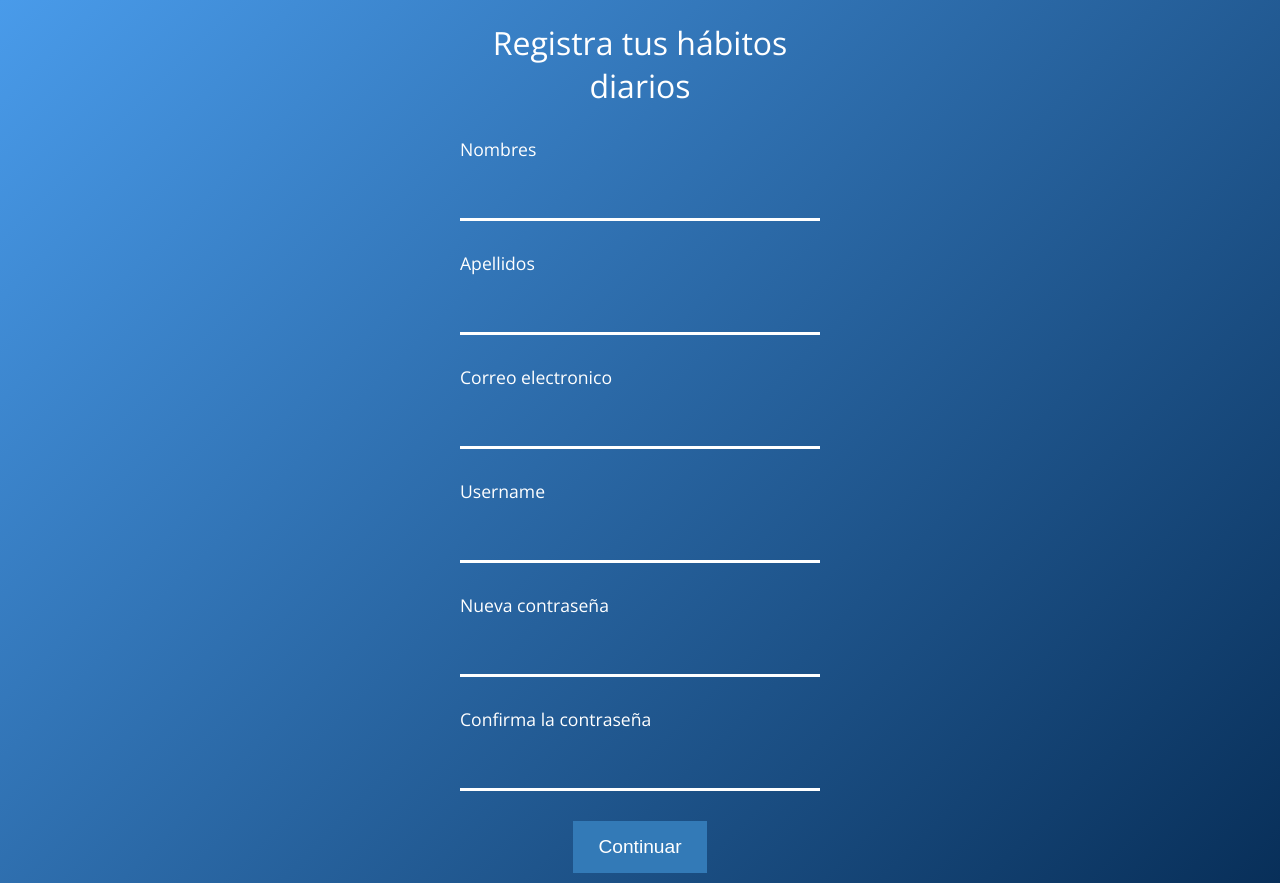
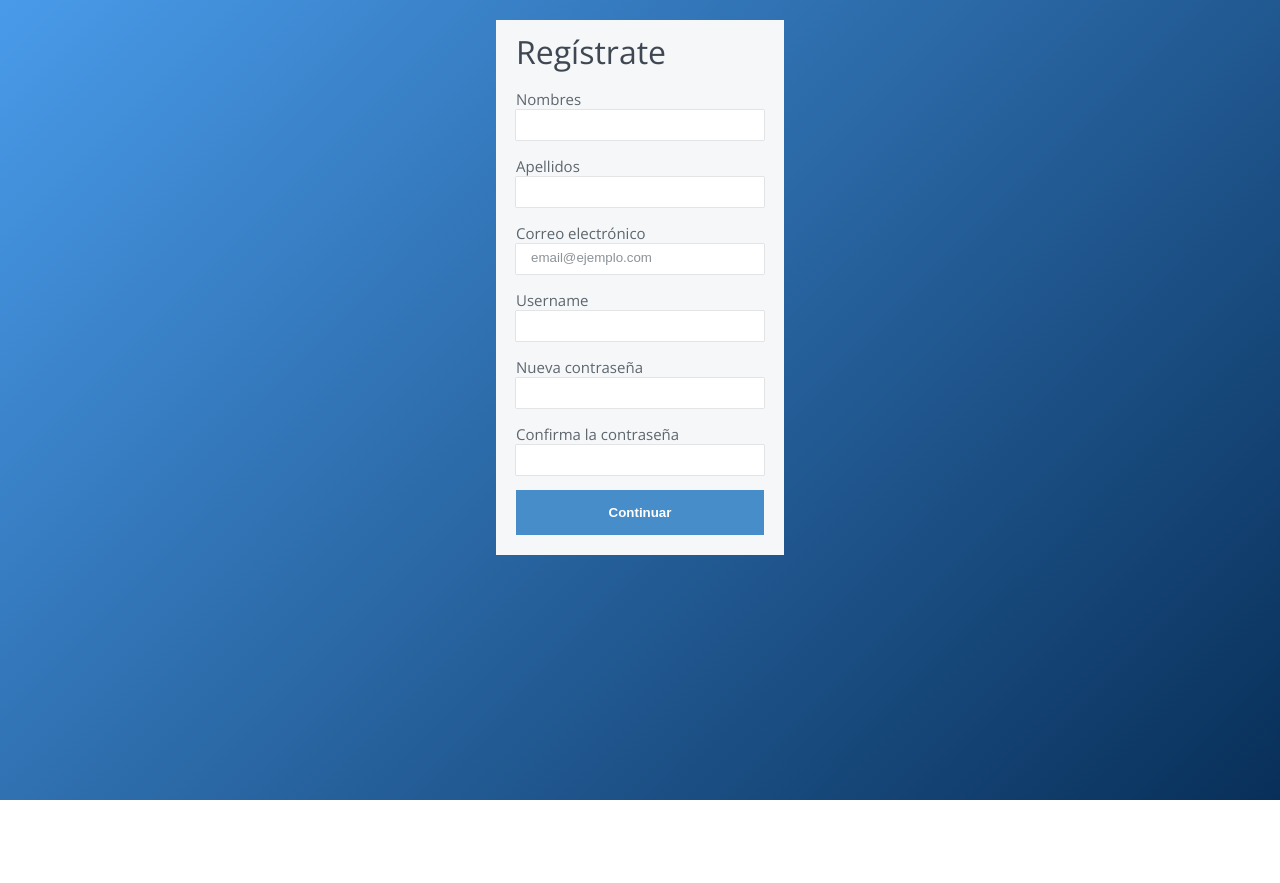
Before and after one commit to dejavuhq/sub-routines-frontend, a React app: page /register in a window 1280 px wide. After the commit the page ends 800 px from the top, so only its background shows below. Built offline with nearby package versions, Linux system fonts and the light colour scheme.

Commit message:
[ADD] Built Register layout

```diff
--- a/src/assets/styles/components/RegisterForm.scss
+++ b/src/assets/styles/components/RegisterForm.scss
@@ -0,0 +1,45 @@
+.main {
+  width: 80%;
+  margin: 20px auto;
+  padding: 10px 0;
+  background: #f5f7f9;
+}
+.title {
+  margin: 0;
+  margin-left: 20px;
+  text-align: left;
+  color: #3f4852;
+}
+.form {
+  padding: 0 20px;
+}
+.form-group {
+  margin: 15px 0;
+}
+.form-group__label {
+  font-size: 15px;
+  color: #5e666d;
+}
+.form-control {
+  height: 30px;
+  padding-left: 15px;
+  color: #5e666d;
+  background: #ffffff;
+  box-shadow: 0 0 1px grey;
+  &:focus {
+    outline: none;
+  }
+  &::placeholder {
+    color: #5e666db6;
+  }
+}
+.btn {
+  display: block;
+  width: 100%;
+  margin: 10px auto;
+  padding: 15px 25px;
+  font-weight: 600;
+  color: white;
+  border: 0;
+  background-color: #478dca;
+}
--- a/src/assets/styles/main.scss
+++ b/src/assets/styles/main.scss
@@ -40,18 +40,6 @@ label {
   width: 100%;
   font-size: 1.1rem;
 }
-.form-group {
-  margin: 30px 0;
-}
-button {
-  display: block;
-  margin: 10px auto;
-  padding: 15px 25px;
-  border: 0;
-  background-color: #337ab7;
-  color: white;
-  font-size: 1.2rem;
-}
 h1 {
   text-align: center;
   font-weight: 400;
--- a/src/components/RegisterForm.jsx
+++ b/src/components/RegisterForm.jsx
@@ -3,41 +3,35 @@ import "../assets/styles/components/RegisterForm.scss";
 
 export const RegisterForm = () => {
   return (
-    <main>
-      <div className="container">
-        <div className="row">
-          <div className="col">
-            <h1 className="text-center">Registra tus hábitos diarios</h1>
-            <form>
+    <main className="main">
+      <h1 className="title">Regístrate</h1>
+      <form className="form">
         <div className="form-group">
-                <label>Nombres</label>
+          <label className="form-group__label">Nombres</label>
           <input className="form-control" type="text"/>
         </div>
         <div className="form-group">
-                <label>Apellidos</label>
+          <label className="form-group__label">Apellidos</label>
           <input className="form-control" type="text"/>
         </div>
         <div className="form-group">
-                <label>Correo electronico</label>
-                <input className="form-control" type="email"/>
+          <label className="form-group__label">Correo electrónico</label>
+          <input className="form-control" type="email" placeholder="email@ejemplo.com"/>
         </div>
         <div className="form-group">
-                <label>Username</label>
+          <label className="form-group__label">Username</label>
           <input className="form-control" type="text"/>
         </div>
         <div className="form-group">
-                <label>Nueva contraseña</label>
+          <label className="form-group__label">Nueva contraseña</label>
           <input className="form-control" type="password"/>
         </div>
         <div className="form-group">
-                <label>Confirma la contraseña</label>
+          <label className="form-group__label">Confirma la contraseña</label>
           <input className="form-control" type="password"/>
         </div>
-              <button type="submit" className="btn btn-primary">Continuar</button>
+        <button type="submit" className="btn">Continuar</button>
       </form>
-          </div>
-        </div>
-      </div>
     </main>
   )
 };
```
Lines whose indentation alone changed are shown as unchanged.
